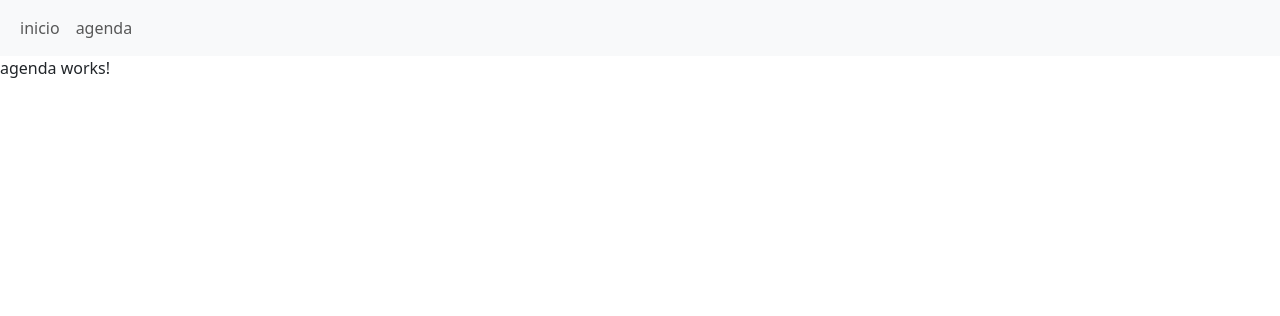
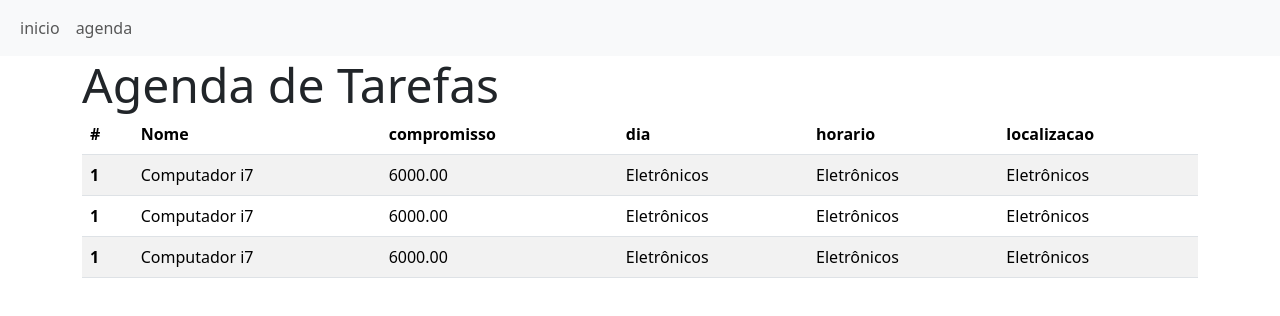
Before and after one commit to matadorxfamso/Projetoagenda2024AGORAVAIFRONT, an Angular app: page /agenda in a window 1280 px wide. Shown: the top 316 px of the page. Built offline with nearby package versions, Linux system fonts and the light colour scheme; data requests are answered from the project's data file.

Commit message:
fazendo toda programação para que um compromisso seja listada na tabela de compromissos

```diff
--- a/src/app/agenda.ts
+++ b/src/app/agenda.ts
@@ -1,4 +1,4 @@
-export interface agenda {
+export interface agendas {
   id: number,
   nome: string,
   compromisso: string,
--- a/src/app/agenda/agenda.component.html
+++ b/src/app/agenda/agenda.component.html
@@ -1 +1,29 @@
-<p>agenda works!</p>
+<div class="container">
+  <div class="display-5">
+    Agenda de Tarefas
+  </div>
+  <table class="table table-striped">
+    <thead>
+      <tr>
+        <th scope="col">#</th>
+        <th scope="col">Nome</th>
+        <th scope="col">compromisso</th>
+        <th scope="col">dia</th>
+        <th scope="col">horario</th>
+        <th scope="col">localizacao</th>
+
+
+      </tr>
+    </thead>
+    <tbody>
+      <tr *ngFor="let agenda of agendas">
+        <th scope="row">{{agenda.id}}</th>
+        <td>{{agenda.nome}}</td>
+        <td>{{agenda.compromisso}}</td>
+        <td>{{agenda.dia}}</td>
+        <td>{{agenda.horario}}</td>
+        <td>{{agenda.localizacao}}</td>
+      </tr>
+    </tbody>
+  </table>
+</div>
--- a/src/app/agenda/agenda.component.ts
+++ b/src/app/agenda/agenda.component.ts
@@ -1,10 +1,21 @@
+import { agendasService } from './../agendas.service';
+import { agendas } from './../agenda';
 import { Component } from '@angular/core';
 
 @Component({
-  selector: 'app-agenda',
+  selector: 'app-agendas',
   templateUrl: './agenda.component.html',
   styleUrl: './agenda.component.css'
 })
 export class AgendaComponent {
-
-}
+  agendas: agendas[] = []
+  constructor(private service: agendasService){}
+  ngOnInit(): void{
+    this.loadagendas();
+  }
+  loadagendas(){
+    this.service.getagendas().subscribe({
+      next: data => this.agendas = data
+    })
+  }
+  }
--- /dev/null
+++ b/src/app/agendas.service.ts
@@ -0,0 +1,13 @@
+import { HttpClient } from '@angular/common/http';
+import { Injectable } from '@angular/core';
+import { Observable } from 'rxjs';
+import { agendas } from './agenda';
+@Injectable({
+  providedIn: 'root'
+})
+export class agendasService {
+  constructor(private http: HttpClient) { }
+  getagendas(): Observable<agendas []>{
+    return this.http.get<agendas []>('http://localhost:3000/agenda')
+  }
+}
--- a/src/app/app.module.ts
+++ b/src/app/app.module.ts
@@ -7,6 +7,7 @@ import { NgbModule } from '@ng-bootstrap/ng-bootstrap';
 import { NavBarComponent } from './nav-bar/nav-bar.component';
 import { InicioComponent } from './inicio/inicio.component';
 import { AgendaComponent } from './agenda/agenda.component';
+import { HttpClientModule } from '@angular/common/http';
 
 @NgModule({
   declarations: [
@@ -18,7 +19,9 @@ import { AgendaComponent } from './agenda/agenda.component';
   imports: [
     BrowserModule,
     AppRoutingModule,
-    NgbModule
+    NgbModule,
+    HttpClientModule
+
   ],
   providers: [],
   bootstrap: [AppComponent]
```
Also changed, not shown: 2 other files (tests, documents, lock files or other folders).
